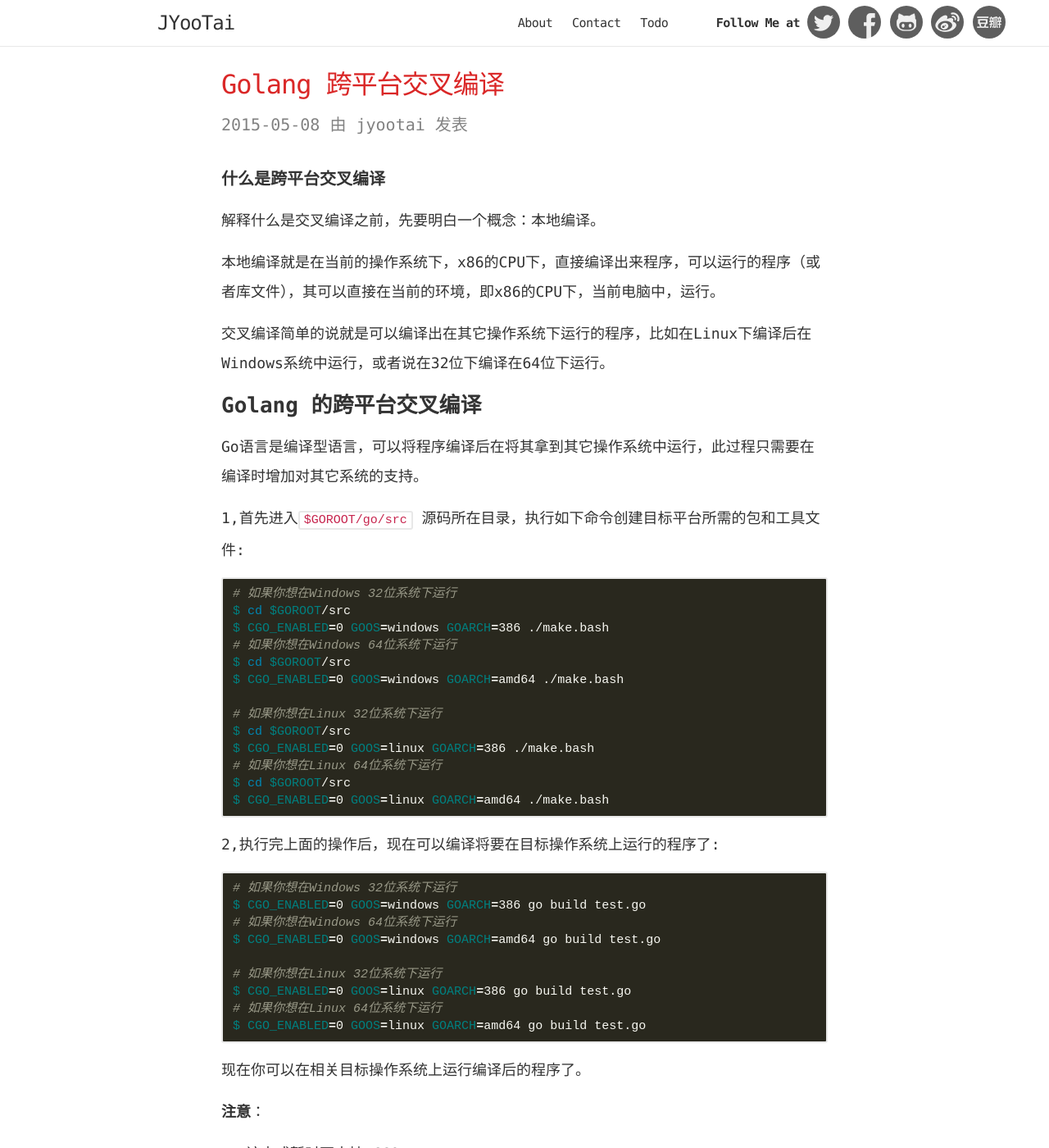
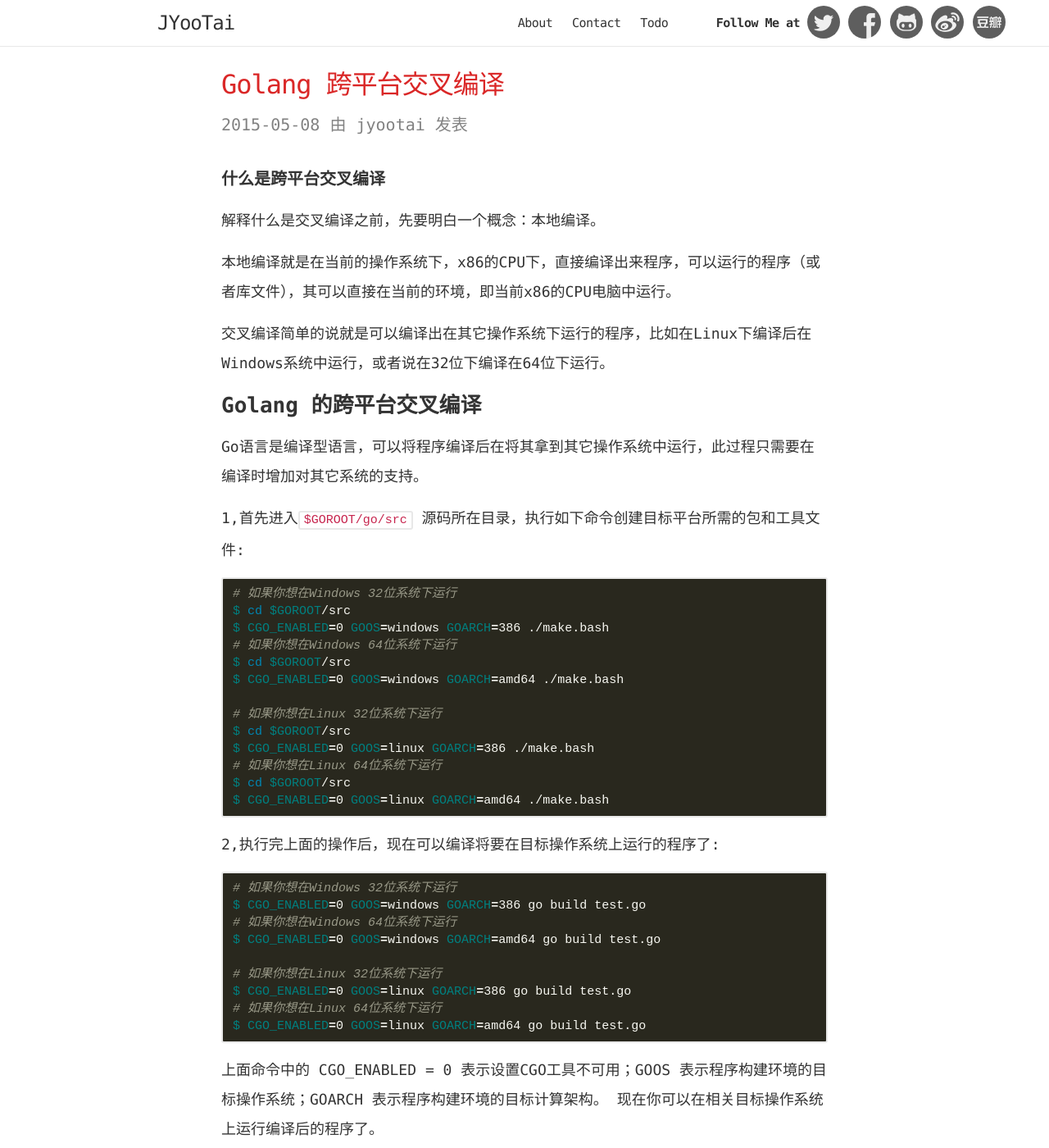
Before and after one commit to jyootai/jyootai.github.com, a Jekyll site: the page built from _posts/2015/2015-05-08-golang-cross-platform-compile.md, in a window 1280 px wide and 1400 px high. Shown: the whole window at 82% size. Built offline with Jekyll 4.4.1, drawn with Linux system fonts in a browser that asks for light colours; comment, search, counter and statistics services are not loaded.

Commit message:
update golang-cross-platform-compile

```diff
--- a/_posts/2015/2015-05-08-golang-cross-platform-compile.md
+++ b/_posts/2015/2015-05-08-golang-cross-platform-compile.md
@@ -11,7 +11,7 @@ categories: blog
 #### **什么是跨平台交叉编译**
 解释什么是交叉编译之前，先要明白一个概念：本地编译。
 
-本地编译就是在当前的操作系统下，x86的CPU下，直接编译出来程序，可以运行的程序（或者库文件），其可以直接在当前的环境，即x86的CPU下，当前电脑中，运行。
+本地编译就是在当前的操作系统下，x86的CPU下，直接编译出来程序，可以运行的程序（或者库文件），其可以直接在当前的环境，即当前x86的CPU电脑中运行。
 
 交叉编译简单的说就是可以编译出在其它操作系统下运行的程序，比如在Linux下编译后在Windows系统中运行，或者说在32位下编译在64位下运行。
 
@@ -50,7 +50,7 @@ $ CGO_ENABLED=0 GOOS=linux GOARCH=386 go build test.go
 $ CGO_ENABLED=0 GOOS=linux GOARCH=amd64 go build test.go
 {% endhighlight%}
 
-现在你可以在相关目标操作系统上运行编译后的程序了。
+上面命令中的 CGO_ENABLED = 0 表示设置CGO工具不可用；GOOS 表示程序构建环境的目标操作系统；GOARCH 表示程序构建环境的目标计算架构。 现在你可以在相关目标操作系统上运行编译后的程序了。
 
 **注意**：
 
```
